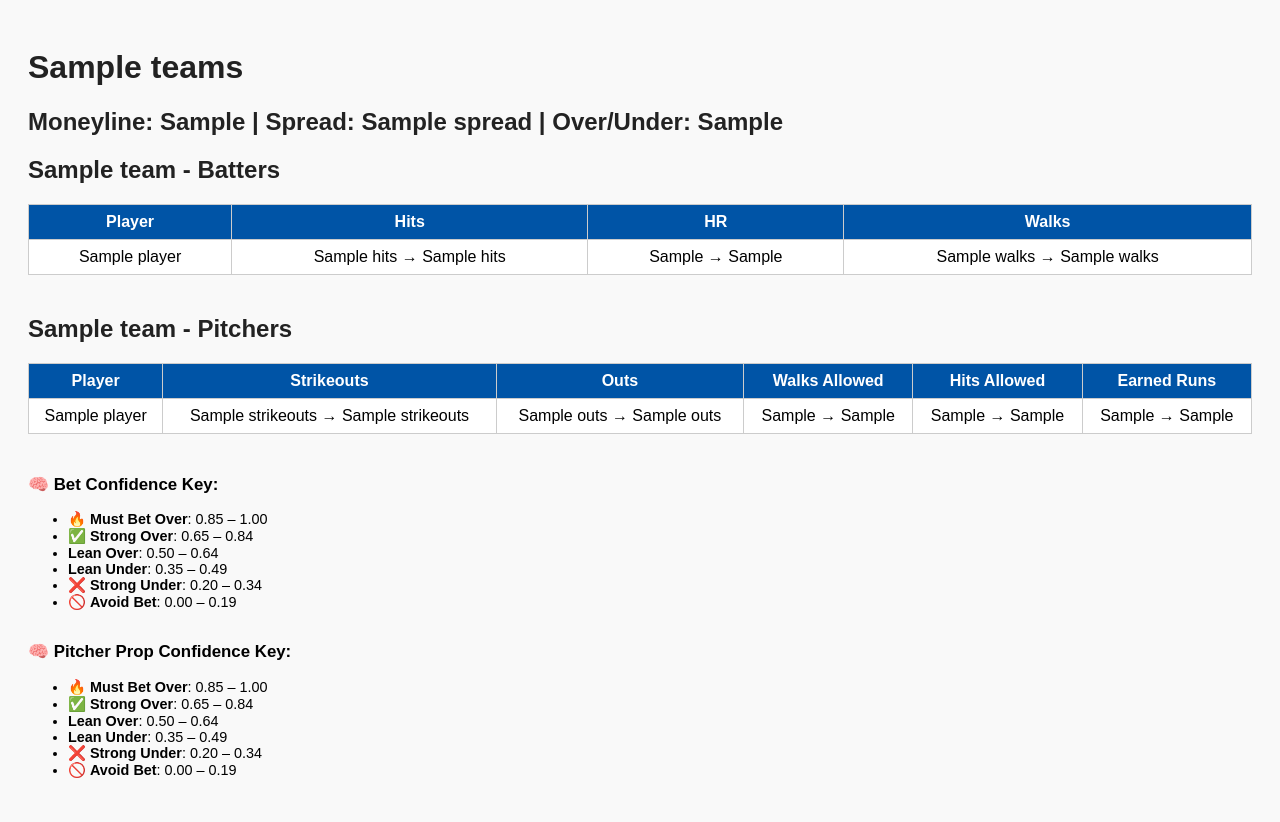
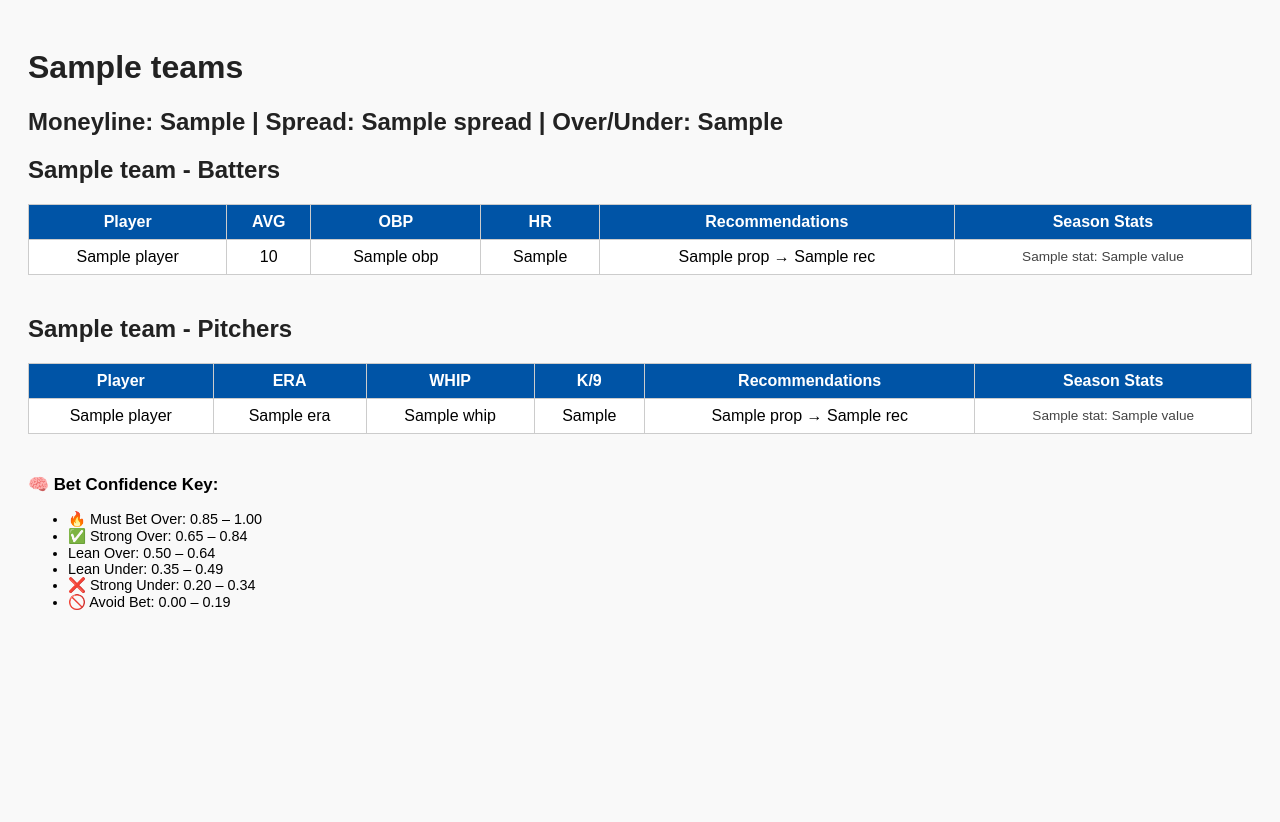
Before and after one commit to CMunoz-24/Munoz-Master-Picks, a Python web app: template templates/game_detail.html in a window 1280 px wide. After the commit the page ends 610 px from the top, so only its background shows below. Run offline with Jinja, Linux system fonts and the light colour scheme; the template is opened without the code that fills it: most values are stand-ins (such as "Sample title", 1, 10 or a date in 2020).

Commit message:
Fix get_todays_games indentation, update game_detail UI, add fallback stats CSV

```diff
--- /dev/null
+++ b/data/fallback_stats.csv
@@ -0,0 +1,5 @@
+Name,Team,AVG,OBP,HR,ERA,WHIP,K/9
+Aaron Judge,Yankees,0.302,0.41,39.0,,,
+Shohei Ohtani,Angels,0.281,0.378,34.0,,,
+Max Fried,Braves,,,,2.43,1.1,9.5
+Carlos Rodón,Yankees,,,,4.35,1.35,8.8
--- a/main.py
+++ b/main.py
@@ -28,7 +28,6 @@ def get_todays_games():
     print("[DEBUG] get_todays_games() has started")
 
     try:
-        # MLB schedule
         schedule_url = f"https://statsapi.mlb.com/api/v1/schedule?sportId=1&date={today}&hydrate=team,linescore,probablePitcher,person,stats,game(content(summary))"
         schedule_res = requests.get(schedule_url)
         schedule_data = schedule_res.json()
--- a/requirements.txt
+++ b/requirements.txt
@@ -2,3 +2,4 @@ Flask
 requests
 python-dotenv
 pandas
+pybaseball
--- a/templates/game_detail.html
+++ b/templates/game_detail.html
@@ -29,6 +29,10 @@
             background-color: #0054a6;
             color: white;
         }
+        .small {
+            font-size: 0.85em;
+            color: #444;
+        }
     </style>
 </head>
 <body>
@@ -41,66 +45,77 @@
         <table>
             <tr>
                 <th>Player</th>
-                <th>Hits</th>
+                <th>AVG</th>
+                <th>OBP</th>
                 <th>HR</th>
-                <th>Walks</th>
+                <th>Recommendations</th>
+                <th>Season Stats</th>
             </tr>
             {% for player in players %}
             <tr>
                 <td>{{ player.name }}</td>
-                <td>{{ player.Hits }}{% if player.Recommendations %} → {{ player.Recommendations.Hits }}{% endif %}</td>
-                <td>{{ player.HR }}{% if player.Recommendations %} → {{ player.Recommendations.HR }}{% endif %}</td>
-                <td>{{ player.Walks }}{% if player.Recommendations %} → {{ player.Recommendations.Walks }}{% endif %}</td>
+                <td>{{ player.AVG }}</td>
+                <td>{{ player.OBP }}</td>
+                <td>{{ player.HR }}</td>
+                <td>
+                    {% for prop, rec in player.Recommendations.items() %}
+                        <div>{{ prop }} → {{ rec }}</div>
+                    {% endfor %}
+                </td>
+                <td class="small">
+                    {% for stat, value in player.SeasonStats.items() %}
+                        <div>{{ stat }}: {{ value }}</div>
+                    {% endfor %}
+                </td>
             </tr>
             {% endfor %}
         </table>
     </div>
     {% endfor %}
+
     {% for team, players in game.pitchers.items() %}
-    <div class="team-section" style="margin-top: 40px;">
+    <div class="team-section">
         <h2>{{ team }} - Pitchers</h2>
         <table>
             <tr>
                 <th>Player</th>
-                <th>Strikeouts</th>
-                <th>Outs</th>
-                <th>Walks Allowed</th>
-                <th>Hits Allowed</th>
-                <th>Earned Runs</th>
+                <th>ERA</th>
+                <th>WHIP</th>
+                <th>K/9</th>
+                <th>Recommendations</th>
+                <th>Season Stats</th>
             </tr>
             {% for player in players %}
             <tr>
                 <td>{{ player.name }}</td>
-                <td>{{ player.Strikeouts }}{% if player.Recommendations %} → {{ player.Recommendations["Strikeouts"] }}{% endif %}</td>
-                <td>{{ player.Outs }}{% if player.Recommendations %} → {{ player.Recommendations["Outs"] }}{% endif %}</td>
-                <td>{{ player["Walks Allowed"] }}{% if player.Recommendations %} → {{ player.Recommendations["Walks Allowed"] }}{% endif %}</td>
-                <td>{{ player["Hits Allowed"] }}{% if player.Recommendations %} → {{ player.Recommendations["Hits Allowed"] }}{% endif %}</td>
-                <td>{{ player["Earned Runs"] }}{% if player.Recommendations %} → {{ player.Recommendations["Earned Runs"] }}{% endif %}</td>
+                <td>{{ player.ERA }}</td>
+                <td>{{ player.WHIP }}</td>
+                <td>{{ player["K/9"] }}</td>
+                <td>
+                    {% for prop, rec in player.Recommendations.items() %}
+                        <div>{{ prop }} → {{ rec }}</div>
+                    {% endfor %}
+                </td>
+                <td class="small">
+                    {% for stat, value in player.SeasonStats.items() %}
+                        <div>{{ stat }}: {{ value }}</div>
+                    {% endfor %}
+                </td>
             </tr>
             {% endfor %}
         </table>
     </div>
     {% endfor %}
-    <div style="margin-top: 40px; font-size: 0.9em;">
+
+    <div style="margin-top: 30px; font-size: 0.9em;">
         <h3>🧠 Bet Confidence Key:</h3>
         <ul>
-            <li>🔥 <strong>Must Bet Over</strong>: 0.85 – 1.00</li>
-            <li>✅ <strong>Strong Over</strong>: 0.65 – 0.84</li>
-            <li><strong>Lean Over</strong>: 0.50 – 0.64</li>
-            <li><strong>Lean Under</strong>: 0.35 – 0.49</li>
-            <li>❌ <strong>Strong Under</strong>: 0.20 – 0.34</li>
-            <li>🚫 <strong>Avoid Bet</strong>: 0.00 – 0.19</li>
-        </ul>
-    </div>
-    <div style="margin-top: 30px; font-size: 0.9em;">
-        <h3>🧠 Pitcher Prop Confidence Key:</h3>
-        <ul>
-            <li>🔥 <strong>Must Bet Over</strong>: 0.85 – 1.00</li>
-            <li>✅ <strong>Strong Over</strong>: 0.65 – 0.84</li>
-            <li><strong>Lean Over</strong>: 0.50 – 0.64</li>
-            <li><strong>Lean Under</strong>: 0.35 – 0.49</li>
-            <li>❌ <strong>Strong Under</strong>: 0.20 – 0.34</li>
-            <li>🚫 <strong>Avoid Bet</strong>: 0.00 – 0.19</li>
+            <li>🔥 Must Bet Over: 0.85 – 1.00</li>
+            <li>✅ Strong Over: 0.65 – 0.84</li>
+            <li>Lean Over: 0.50 – 0.64</li>
+            <li>Lean Under: 0.35 – 0.49</li>
+            <li>❌ Strong Under: 0.20 – 0.34</li>
+            <li>🚫 Avoid Bet: 0.00 – 0.19</li>
         </ul>
     </div>
 </body>
```
Also changed, not shown: 1 other file.
